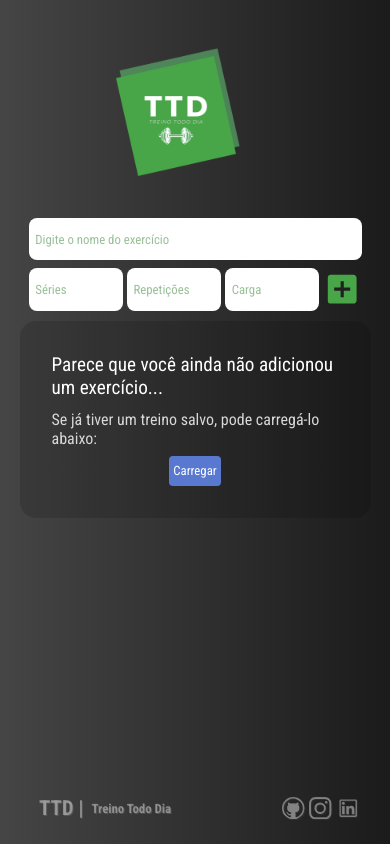
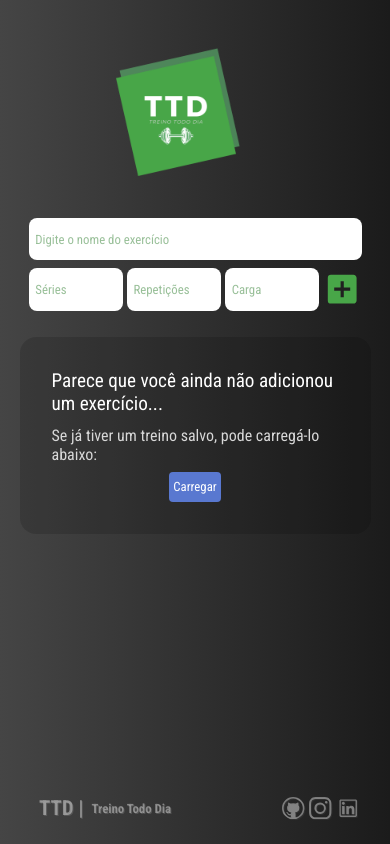
Before and after one commit to zaqueu-1/ttd, a React (Create React App) app: page / in a window 390 px wide. Built offline with nearby package versions, Linux system fonts and the light colour scheme.

Commit message:
box position

```diff
--- a/src/components/builder/builder.css
+++ b/src/components/builder/builder.css
@@ -430,7 +430,7 @@
       display: flex;
       flex-direction: column;
       align-items: center;
-      margin: -3rem auto;
+      margin: -2rem auto;
       padding: 2rem;
       width: 90%;
       border-radius: 16px;
```
